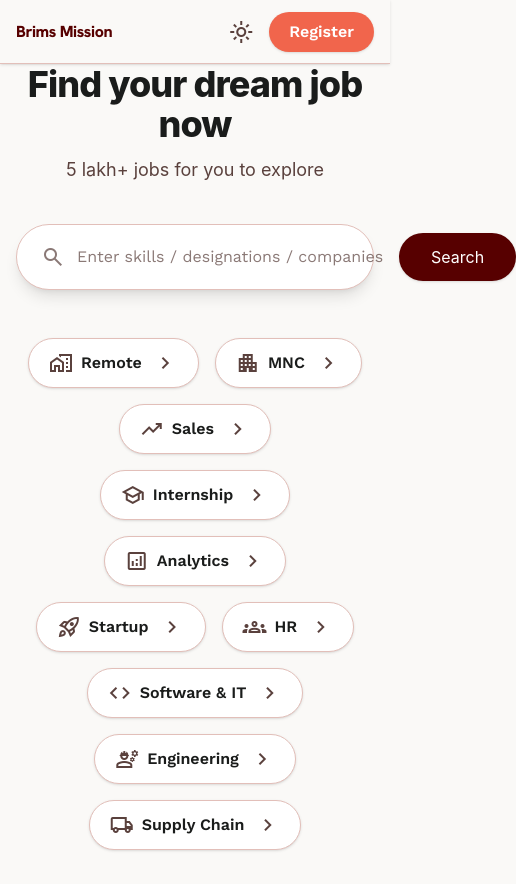
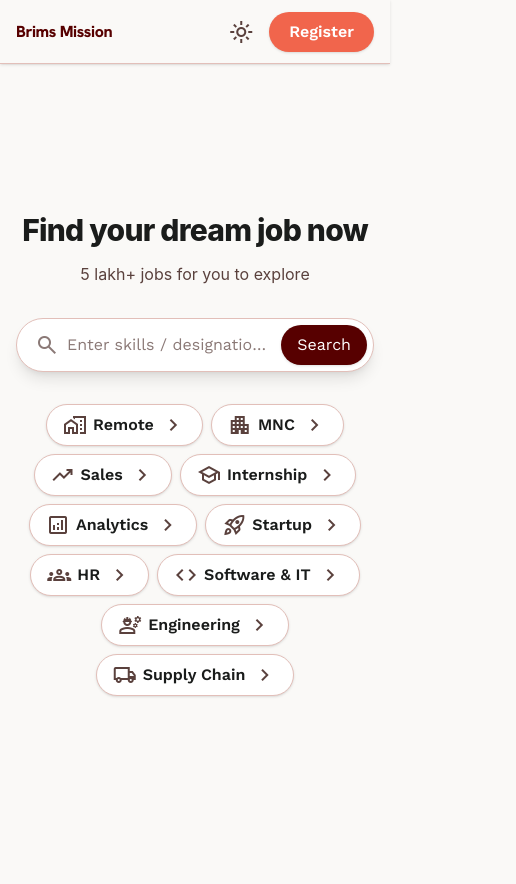
Before and after one commit to Pushpak5749/brims-mission, a React (Vite) app: page / in a window 390 px wide. Shown: the whole page, 516 px wide, since content can reach past the window. Built offline with nearby package versions, Linux system fonts and the light colour scheme; no server answers.

Commit message:
Improve mobile responsiveness for Landing page

```diff
--- a/src/pages/Landing.jsx
+++ b/src/pages/Landing.jsx
@@ -30,23 +30,23 @@ export default function Landing() {
         transition={{ duration: 0.5 }}
         className="text-center w-full max-w-4xl"
       >
-        <h1 className="text-4xl md:text-5xl font-extrabold text-on-surface mb-3 tracking-tight">
+        <h1 className="text-3xl md:text-5xl font-extrabold text-on-surface mb-3 tracking-tight leading-tight">
           Find your dream job now
         </h1>
-        <p className="text-lg md:text-xl text-on-surface-variant mb-10">
+        <p className="text-base md:text-xl text-on-surface-variant mb-8 md:mb-10">
           5 lakh+ jobs for you to explore
         </p>
 
         {/* Search Bar */}
         <div
           onClick={handleInteract}
-          className="bg-surface-container-lowest border border-outline-variant rounded-full shadow-lg p-2 md:p-3 flex items-center justify-between mx-auto w-full max-w-2xl cursor-pointer hover:shadow-xl hover:border-primary transition-all group"
+          className="bg-surface-container-lowest border border-outline-variant rounded-full shadow-lg p-1.5 md:p-3 flex items-center justify-between mx-auto w-full max-w-2xl cursor-pointer hover:shadow-xl hover:border-primary transition-all group"
         >
-          <div className="flex items-center flex-grow px-4 opacity-70 group-hover:opacity-100 transition-opacity">
-            <span className="material-symbols-outlined text-on-surface-variant text-2xl mr-3">search</span>
-            <span className="text-on-surface-variant font-body-lg truncate">Enter skills / designations / companies</span>
+          <div className="flex items-center flex-grow px-3 md:px-4 opacity-70 group-hover:opacity-100 transition-opacity overflow-hidden">
+            <span className="material-symbols-outlined text-on-surface-variant text-xl md:text-2xl mr-2 md:mr-3 shrink-0">search</span>
+            <span className="text-on-surface-variant font-body-sm md:font-body-lg truncate">Enter skills / designations / companies</span>
           </div>
-          <button className="bg-primary text-white font-label-lg px-8 py-3 rounded-full hover:bg-primary/90 transition-colors shadow-sm whitespace-nowrap">
+          <button className="bg-primary text-white font-label-md md:font-label-lg px-4 md:px-8 py-2 md:py-3 rounded-full hover:bg-primary/90 transition-colors shadow-sm whitespace-nowrap shrink-0">
             Search
           </button>
         </div>
@@ -56,21 +56,21 @@ export default function Landing() {
           initial={{ opacity: 0 }}
           animate={{ opacity: 1 }}
           transition={{ delay: 0.3, duration: 0.5 }}
-          className="mt-12 flex flex-wrap justify-center gap-4"
+          className="mt-8 md:mt-12 flex flex-wrap justify-center gap-2 md:gap-4"
         >
           {categories.map((cat, index) => (
             <button
               key={index}
               onClick={handleInteract}
-              className="bg-surface-container-lowest border border-outline-variant rounded-full px-5 py-3 flex items-center gap-2 hover:border-primary hover:text-primary transition-colors group shadow-sm hover:shadow-md"
+              className="bg-surface-container-lowest border border-outline-variant rounded-full px-4 py-2 md:px-5 md:py-3 flex items-center gap-1.5 hover:border-primary hover:text-primary transition-colors group shadow-sm hover:shadow-md"
             >
-              <span className="material-symbols-outlined text-on-surface-variant group-hover:text-primary transition-colors text-[20px]">
+              <span className="material-symbols-outlined text-on-surface-variant group-hover:text-primary transition-colors text-[18px] md:text-[20px]">
                 {cat.icon}
               </span>
-              <span className="font-label-md font-bold text-on-surface group-hover:text-primary transition-colors">
+              <span className="font-label-sm md:font-label-md font-bold text-on-surface group-hover:text-primary transition-colors">
                 {cat.label}
               </span>
-              <span className="material-symbols-outlined text-on-surface-variant group-hover:text-primary transition-colors text-[18px] ml-1">
+              <span className="material-symbols-outlined text-on-surface-variant group-hover:text-primary transition-colors text-[16px] md:text-[18px] ml-0.5">
                 chevron_right
               </span>
             </button>
```
